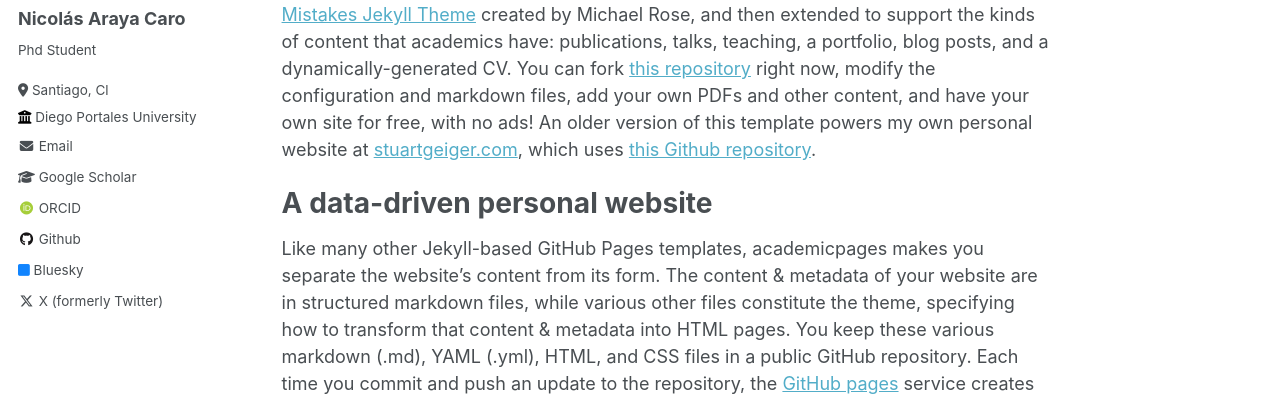
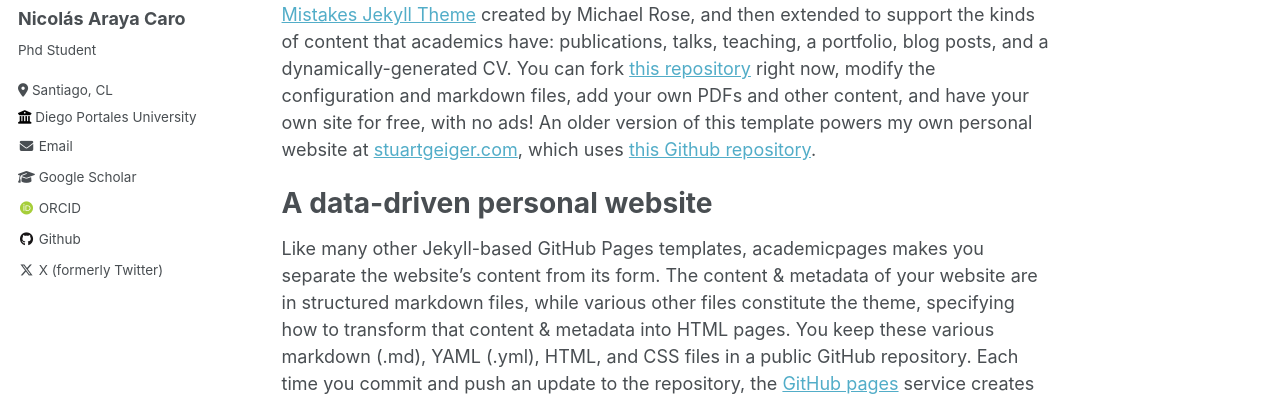
Before and after one commit to nickarcaro/nickarcaro.github.io, a Jekyll site: the page built from _pages/about.md, in a window 1280 px wide. Shown: the part 295-693 px from the top of the page. Built offline with Jekyll 4.4.1, drawn with Linux system fonts in a browser that asks for light colours; some web fonts are replaced; part of the change alters nothing that is shown.

```diff
--- a/_config.yml
+++ b/_config.yml
@@ -25,7 +25,7 @@ author:
   name: "Nicolás Araya Caro"
   pronouns: # example: "she/her"
   bio: "Phd Student"
-  location: "Santiago, Cl"
+  location: "Santiago, CL"
   employer: "Diego Portales University"
   uri: # URL
   email: "narayc@uc.cl"
@@ -42,12 +42,12 @@ author:
   bitbucket: # Username - Update with your username on the site
   codepen: # Username
   dribbble: # Username
-  github: "academicpages"
+  github: "nickarcaro"
   kaggle: # Username
   stackoverflow: # User number or user number and name (i.e., use "1" or "1/jeff-atwood")
 
   # Social media
-  bluesky: "bsky.app" # Replace this with you Bluesky username
+  bluesky: # Replace this with you Bluesky username
   facebook: # Username
   flickr: # Username
   foursquare: # Username
@@ -64,7 +64,7 @@ author:
   steam: # Username
   telegram: # URL
   tumblr: # Username
-  twitter: "UniofOxford" # Replace this with your X / Twitter handle
+  twitter: "arayac_nicolas" # Replace this with your X / Twitter handle
   vine: # Username
   weibo: # Username
   wikipedia: # Username
```
